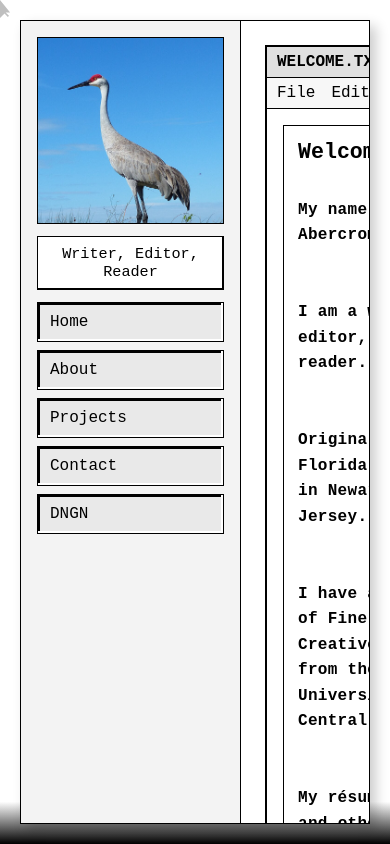
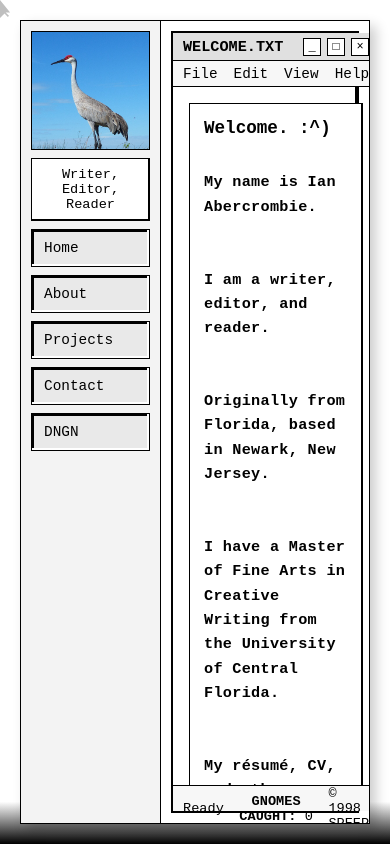
Before and after one commit to eenspeep/ianabercrombie, a plain HTML site: page index.html in a window 390 px wide. Drawn offline with Linux system fonts and the light colour scheme; no server answers.

Commit message:
Index for Phones 1

```diff
--- a/index.html
+++ b/index.html
@@ -9,24 +9,41 @@
     * { box-sizing: border-box; margin: 0; padding: 0; }
     html, body { height: 100%; width: 100%; }
 
+    :root{
+      /* Scales across devices */
+      --pad: clamp(10px, 2.2vmin, 16px);
+      --gap: clamp(8px, 2vmin, 12px);
+
+      /* Win95 window chrome heights (explicit so bottom always fits) */
+      --title-h: clamp(28px, 4.2vmin, 36px);
+      --menu-h:  clamp(26px, 3.8vmin, 32px);
+      --status-h: clamp(26px, 3.8vmin, 32px);
+
+      /* Sidebar width scales down on narrow screens */
+      --sidebar-w: clamp(160px, 24vw, 220px);
+    }
+
     body {
       background: linear-gradient(to bottom, #ffffff 0%, #ffffff 95%, #000000 100%);
       font-family: "Courier New", monospace;
       color: #000;
-      overflow: hidden;
+      overflow: hidden;  /* lock outer page scrolling */
       position: relative;
+      padding-bottom: env(safe-area-inset-bottom, 0); /* avoid iOS bar overlay */
     }
 
-    /* App frame */
+    /* App frame: lock to safe viewport height on all devices */
     .site-container {
       position: absolute;
       inset: 20px;
       background: #fff;
-      height: calc(100% - 40px);
+      /* Prefer 100svh (safe), fall back to 100dvh (dynamic) */
+      height: calc((100svh - 40px));
+      height: calc((100dvh - 40px));
       border: 1px solid #000;
       box-shadow: 6px 6px 12px rgba(0,0,0,.2);
       display: grid;
-      grid-template-columns: 220px 1fr;
+      grid-template-columns: var(--sidebar-w) 1fr;
       z-index: 2;
     }
 
@@ -36,8 +53,9 @@
       border-right: 1px solid #000;
       display: grid;
       grid-template-rows: auto auto 1fr;
-      padding: 16px;
-      gap: 12px;
+      padding: var(--pad);
+      gap: var(--gap);
+      min-width: 0;
     }
 
     .photo-frame {
@@ -56,6 +74,8 @@
       object-fit: cover; cursor: pointer;
       position: relative; z-index: 1;
       display: block;
+      -webkit-user-drag: none;
+      user-select: none;
     }
     #explosion {
       position: absolute; inset: 0;
@@ -74,7 +94,7 @@
 
     .mini-caption {
       text-align: center;
-      font-size: .95rem;
+      font-size: clamp(.85rem, 1.6vmin, .95rem);
       background: #fff;
       border: 1px solid #000;
       box-shadow: inset -1px -1px 0 #000, inset 1px 1px 0 #fff;
@@ -93,6 +113,7 @@
       text-align: left;
       transition: transform .05s ease;
       user-select: none;
+      font-size: clamp(.9rem, 1.8vmin, 1rem);
     }
     .btn-95:active {
       transform: translate(1px,1px);
@@ -103,10 +124,12 @@
 
     /* ==== Main ==== */
     .main {
-      overflow: auto;
-      padding: 24px;
+      overflow: hidden; /* prevent outer scroll; inner body will scroll if needed */
+      padding: clamp(10px, 2.2vmin, 24px);
       display: grid;
       place-items: center;
+      min-width: 0;
+      min-height: 0; /* IMPORTANT to allow child 100% height */
     }
     .win95-window {
       width: min(760px, 100%);
@@ -114,13 +137,19 @@
       border: 2px solid #000;
       box-shadow: inset -2px -2px 0 #000, inset 2px 2px 0 #fff;
       display: grid;
-      grid-template-rows: auto auto 1fr auto;
+      /* Explicit row heights so bottom status bar is always visible */
+      grid-template-rows: var(--title-h) var(--menu-h) 1fr var(--status-h);
+      height: 100%;
+      max-height: 100%;
+      min-width: 0;
+      min-height: 0; /* allow 1fr (body) to shrink */
     }
     .titlebar {
       background: #e0e0e0;
       border-bottom: 1px solid #000;
-      padding: 6px 10px;
+      padding: 0 10px;
       display: flex; justify-content: space-between; align-items: center;
+      font-size: clamp(.95rem, 2vmin, 1rem);
     }
     .titlebar .title { font-weight: bold; }
     .controls { display: flex; gap: 6px; }
@@ -130,17 +159,23 @@
       background: #fff;
       display: grid; place-items: center;
       font-size: 12px;
+      line-height: 1;
     }
     .ctl:active { transform: translate(1px,1px); }
 
     .menubar {
       background: #f7f7f7;
       border-bottom: 1px solid #000;
-      padding: 6px 10px;
-      display: flex; gap: 16px;
+      padding: 0 10px;
+      display: flex; gap: 16px; align-items: center;
+      font-size: clamp(.9rem, 1.8vmin, 1rem);
     }
 
-    .window-body { padding: 16px; }
+    .window-body {
+      padding: 16px;
+      overflow: auto; /* inner scroll if content is tall */
+      min-height: 0;  /* allow 1fr to actually shrink */
+    }
 
     .intro {
       border: 1px solid #000;
@@ -148,9 +183,9 @@
       box-shadow: inset -1px -1px 0 #000, inset 1px 1px 0 #fff;
       padding: 14px;
     }
-    .intro h1 { font-size: 1.35rem; margin-bottom: 8px; }
+    .intro h1 { font-size: clamp(1.1rem, 2.6vmin, 1.35rem); margin-bottom: 8px; }
     .intro h4 {
-      font-size: 1rem;
+      font-size: clamp(.95rem, 2.2vmin, 1rem);
       line-height: 1.6;
       letter-spacing: .3px;
       white-space: pre-wrap;
@@ -162,15 +197,15 @@
     .statusbar {
       background: #f7f7f7;
       border-top: 1px solid #000;
-      padding: 6px 10px;
+      padding: 0 10px;
       display: grid;
       grid-template-columns: 1fr auto 1fr;
       align-items: center;
-      font-size: .9rem;
+      font-size: clamp(.85rem, 1.8vmin, .95rem);
       gap: 12px;
     }
     .sb-left  { justify-self: start; }
-    .sb-center{ justify-self: center; }
+    .sb-center{ justify-self: center; text-align: center; }
     .sb-right { justify-self: end; }
 
     /* Cursor shadow */
@@ -197,7 +232,7 @@
       -webkit-touch-callout: none;
     }
     .gnome {
-      height: 68px;
+      height: clamp(52px, 7.2vmin, 68px); /* scale down on short screens */
       transform: scaleX(1);
       pointer-events: auto;
       cursor: pointer;
@@ -228,6 +263,22 @@
     @keyframes gnome-run-right {
       0%   { transform: translateX(calc(100vw + 60px)); }
       100% { transform: translateX(-60px); }
+    }
+
+    /* Extra compression for very short screens so the status bar never gets clipped */
+    @media (max-height: 680px){
+      :root{
+        --title-h: 28px;
+        --menu-h:  24px;
+        --status-h: 24px;
+      }
+      .window-body{ padding: 12px; }
+      .sidebar{ padding: 12px; gap: 8px; }
+    }
+
+    /* Narrow screens: slimmer sidebar */
+    @media (max-width: 600px){
+      :root{ --sidebar-w: clamp(140px, 30vw, 180px); }
     }
   </style>
 </head>
@@ -274,7 +325,8 @@ My name is Ian Abercrombie.
 <br><br>My résumé, CV, and other employment related documents can be found on my "<a href="about.html">About</a>" page.
 <br><br>To read examples of my work, visit "<a href="projects.html">Projects</a>."
 <br><br>In order to catch me, visit my "<a href="contact.html">Contact</a>" page.
-<br><br>If you instead want to catch a gnome, visit "<a href="comic.html">DNGN</a>."
+<br><br>If, instead, you want to learn to catch a gnome, visit "<a href="comic.html">DNGN</a>."
+<br><br>Click my photo for more of me. I dare you.
             </h4>
           </div>
         </div>
```
Also changed, not shown: comic.html (+1 -1 lines).
